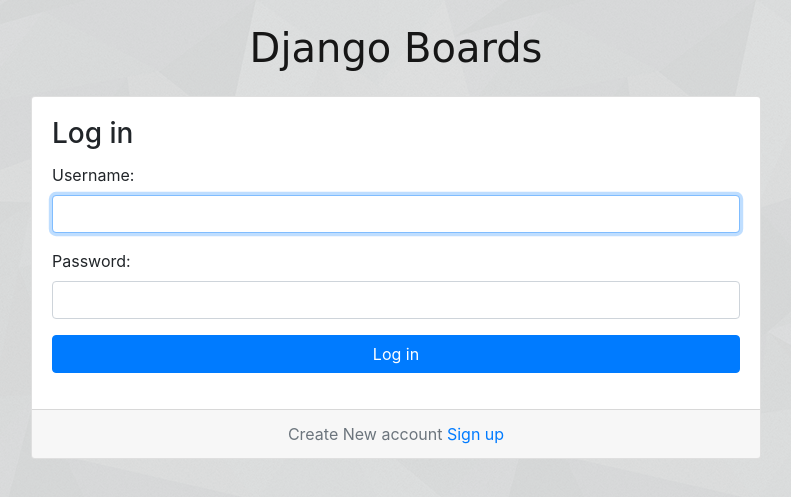
After one commit to ltifi/Discussion_board, a Django app: page /login/ in a window 1280 px wide. The commit adds this page. Shown: the top 497 px of the page, without its empty margins (244-1035 px from the left). Run offline with Django 4.2, Linux system fonts and the light colour scheme; some libraries are stand-ins or nearby versions.

Commit message:
user login

```diff
--- a/accounts/url.py
+++ b/accounts/url.py
@@ -1,7 +1,9 @@
+from re import template
 from django.urls import path
 from . import views
 from django.contrib.auth import views as auth_views
 urlpatterns = [
     path('signup/', views.signup, name='signup'),
-    path('logout/',auth_views.LogoutView.as_view(),name='logout')
+    path('logout/', auth_views.LogoutView.as_view(), name='logout'),
+    path('login/', auth_views.LoginView.as_view(template_name='login.html'),name='login')
 ]
--- a/discussion_board/settings.py
+++ b/discussion_board/settings.py
@@ -131,3 +131,4 @@ STATICFILES_DIRS = [os.path.join(BASE_DIR, 'static'), ]
 DEFAULT_AUTO_FIELD = 'django.db.models.BigAutoField'
 
 LOGOUT_REDIRECT_URL='home'
+LOGIN_REDIRECT_URL='home'
--- a/templates/base.html
+++ b/templates/base.html
@@ -20,8 +20,8 @@
       {%if user.is_authenticated%}
       <ul class="navbar-nav ml-auto">
         <li class="nav-item dropdown">
-          <a class="nav-link dropdown-toggle" href="#" id="userMenu" data-toggle="dropdown" aria-haspopup="true" aria-expanded="false">
-          Welcome  {{ user.username }}
+          <a class="nav-link dropdown-toggle" href="{%url 'login'%}" id="userMenu" data-toggle="dropdown" aria-haspopup="true" aria-expanded="false">
+          {{ user.username }}
           </a>
           <div class="dropdown-menu dropdown-menu-right" aria-labelledby="userMenu">
             <a class="dropdown-item" href="#">My account</a>
@@ -33,7 +33,7 @@
       </ul>
         {%else%}
         <form class="form-inline ml-auto">
-        <a href="#" class="btn btn-outline-secondary">login</a>
+        <a href="{%url 'login'%}" class="btn btn-outline-secondary">login</a>
         <a href="{%url 'signup'%}" class="btn btn-primary ml-2">Signup</a>
         </form>
             {%endif%}
--- a/templates/includes/form.html
+++ b/templates/includes/form.html
@@ -1,4 +1,12 @@
 {% load widget_tweaks %}
+
+{% if form.non_field_errors%}
+<div class="alert alert-danger" role="alerts">
+{%for error in form.non_field_errors%}
+<p {%if forloop.last%} class="mb-0" {%endif%}>{{error}}</p>
+{%endfor%}
+</div>
+{%endif%}
 
 {% for field in form%}
 <div class="form-group">
--- /dev/null
+++ b/templates/login.html
@@ -0,0 +1,33 @@
+{% extends 'base.html' %}
+
+{% load static %}
+
+{% block stylesheet %}
+  <link rel="stylesheet" href="{% static 'css/account.css' %}">
+{% endblock %}
+
+{% block body %}
+  <div class="container">
+    <h1 class="text-center logo my-4">
+      <a href="{% url 'home' %}">Django Boards</a>
+    </h1>
+    <div class="row justify-content-center">
+      <div class="col-lg-8 col-md-10 col-sm-12">
+        <div class="card">
+          <div class="card-body">
+            <h3 class="card-title">Log in</h3>
+            <form method="post" novalidate>
+              {% csrf_token %}
+              <input type="hidden" name="next" value="{{ next }}">
+              {% include 'includes/form.html' %}
+              <button type="submit" class="btn btn-primary btn-block">Log in</button>
+            </form>
+          </div>
+          <div class="card-footer text-muted text-center">
+            Create New account <a href="{%url 'signup'%}">Sign up </a>
+          </div>
+        </div>
+      </div>
+    </div>
+  </div>
+{% endblock %}
```
